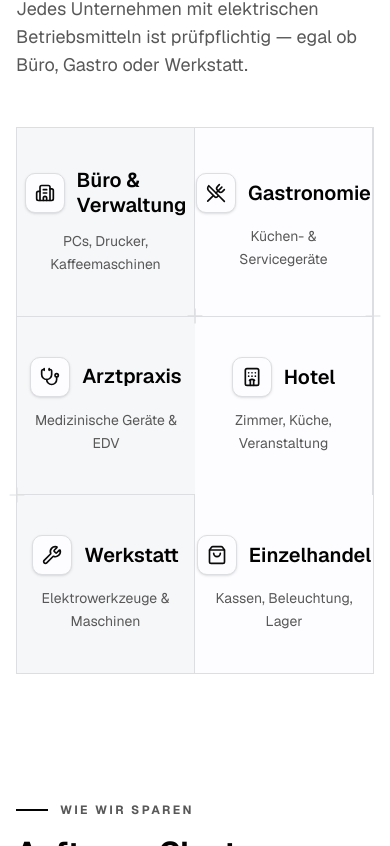
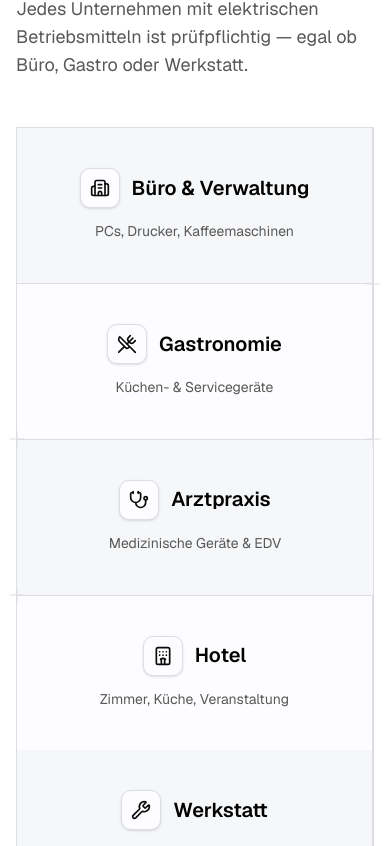
Before and after one commit to n1kborian/neuravolt-app, a Next.js app in the folder apps/marketing/: page / in a window 390 px wide. Shown: the part 3198-4044 px from the top of the page. Built offline with nearby package versions, Linux system fonts and the light colour scheme; no server answers.

Commit message:
correcting mobile design

```diff
--- a/apps/marketing/src/components/home/FuerWenSection.tsx
+++ b/apps/marketing/src/components/home/FuerWenSection.tsx
@@ -60,7 +60,7 @@ export function FuerWenSection() {
           initial={{ opacity: 0, y: 24 }}
           animate={inView ? { opacity: 1, y: 0 } : {}}
           transition={{ duration: 0.6, delay: 0.15 }}
-          className="relative grid grid-cols-2 border border-border sm:grid-cols-3"
+          className="relative grid grid-cols-1 border border-border sm:grid-cols-2 lg:grid-cols-3"
         >
 
           {branchen.map((b, i) => {
```
